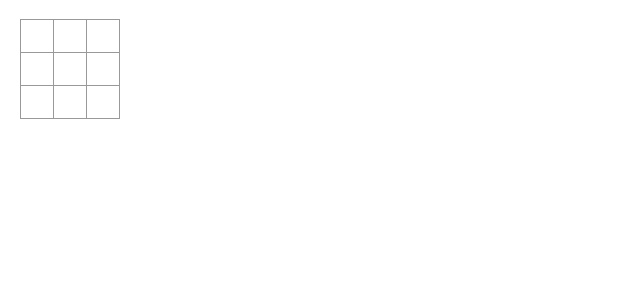
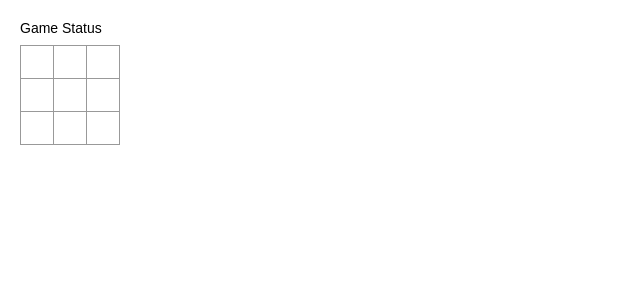
Before and after one commit to batchu/Tic-Tac-Toe, a React (Create React App) app: page / in a window 1280 px wide. Shown: the top 300 px of the page, without its empty margins (0-640 px from the left). Built offline with nearby package versions, Linux system fonts and the light colour scheme.

Commit message:
Added react-test-renderer package for Unit Testing

```diff
--- a/package.json
+++ b/package.json
@@ -17,6 +17,8 @@
     "@types/jest": "^21.1.2",
     "@types/node": "^8.0.34",
     "@types/react": "^16.0.10",
-    "@types/react-dom": "^16.0.1"
+    "@types/react-dom": "^16.0.1",
+    "react-test-renderer": "<current-version>",
+    "@types/react-test-renderer": "<current-version>"
   }
 }
--- a/src/App.tsx
+++ b/src/App.tsx
@@ -53,7 +53,7 @@ class Board extends React.Component <BoardProps, BoardState> {
     render() {
         return (
             <div>
-                <div className="status">{status}</div>
+                <div className="status">Game Status</div>
                 <div className="board-row">
                     {this.renderSquare(0)}
                     {this.renderSquare(1)}
```
Also changed, not shown: 2 other files (tests, documents, lock files or other folders).
